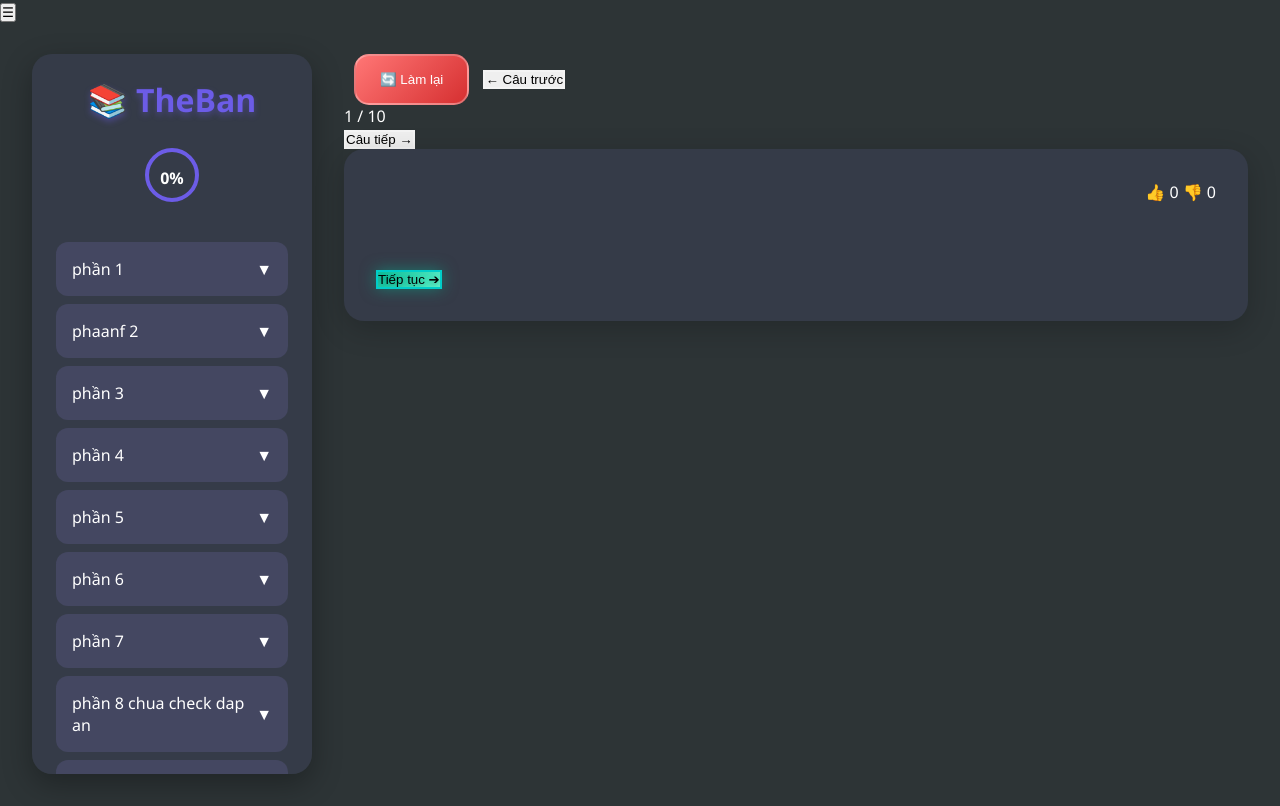
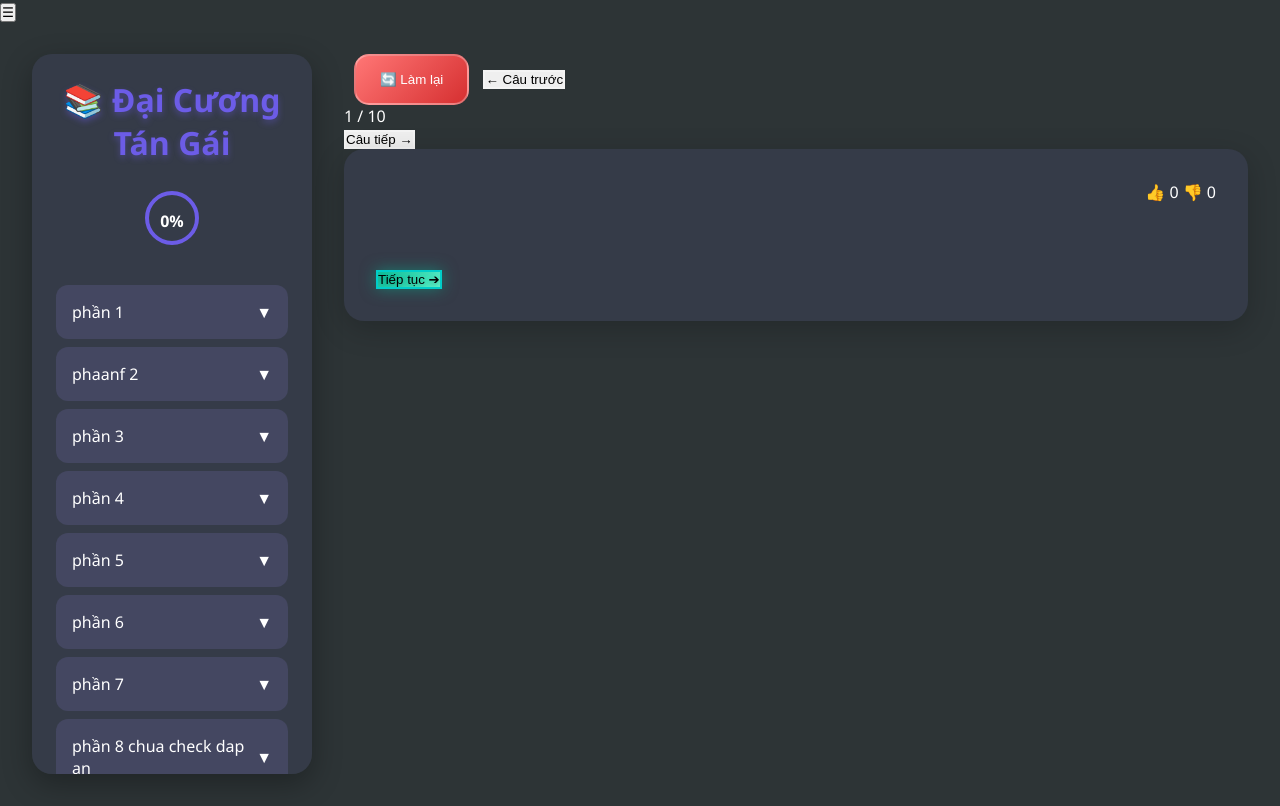
Before and after one commit to ThebanLuna/qtcn, a plain HTML site: page index.html in a window 1280 px wide. Drawn offline with nearby package versions, Linux system fonts and the light colour scheme.

Commit message:
Update index.html

```diff
--- a/index.html
+++ b/index.html
@@ -4,7 +4,7 @@
 <head>
     <meta charset="UTF-8">
     <meta name="viewport" content="width=device-width, initial-scale=1.0">
-    <title>Hệ Thống Ôn Tập 3D</title>
+    <title>theban</title>
     <link rel="stylesheet" href="https://cdnjs.cloudflare.com/ajax/libs/animate.css/4.1.1/animate.min.css">
     <link rel="stylesheet" href="styles.css">
 </head>
@@ -16,7 +16,7 @@
         <!-- Sidebar -->
         <aside class="sidebar">
             <div class="sidebar-header">
-                <h1 class="logo">📚 TheBan</h1>
+                <h1 class="logo">📚 Đại Cương Tán Gái </h1>
                 <div class="user-progress">
                     <div class="progress-ring">
                         <svg width="60" height="60">
```
